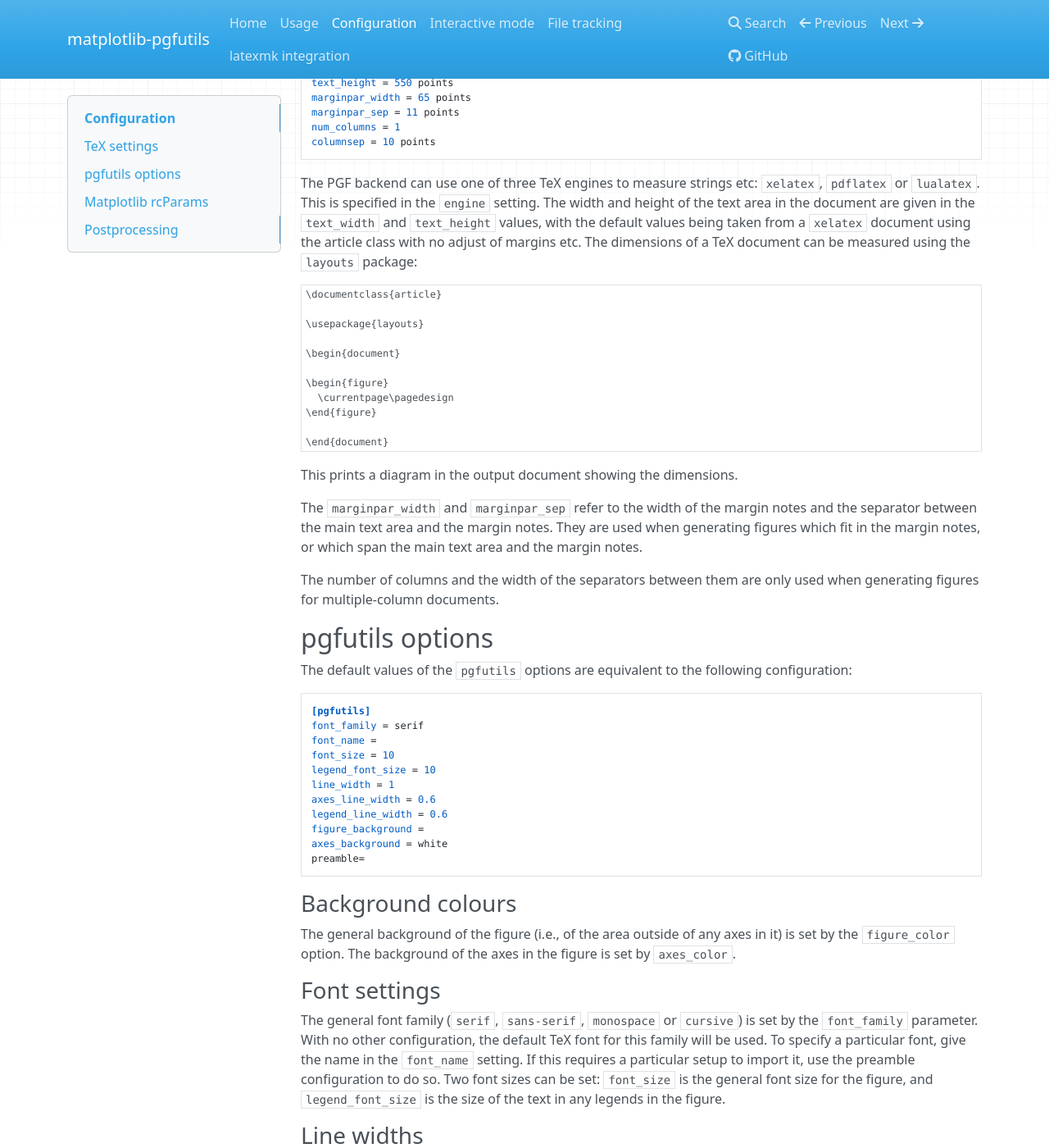
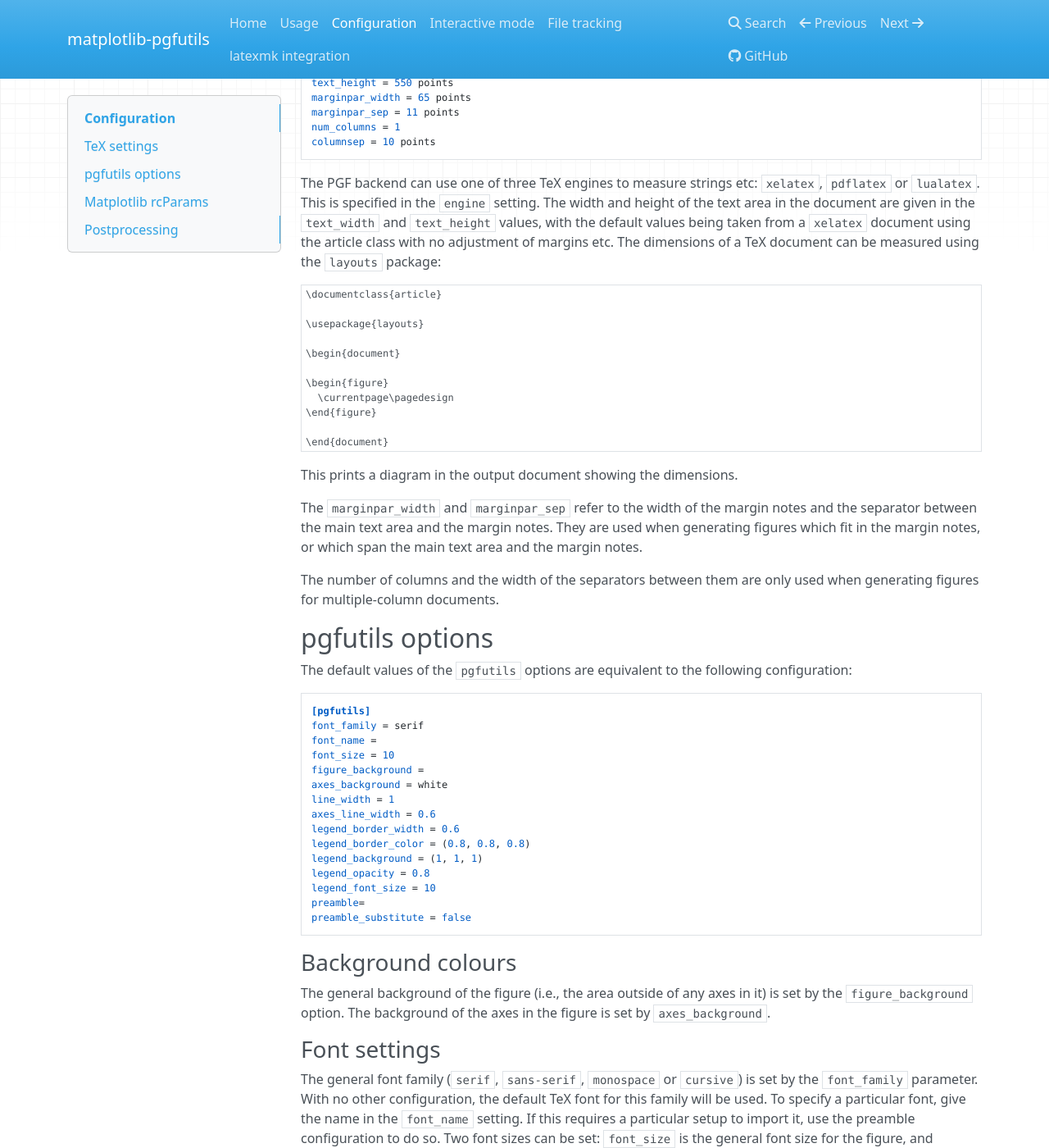
Before and after one commit to bcbnz/matplotlib-pgfutils, an MkDocs documentation site: the page built from doc/config.md, in a window 1280 px wide and 1400 px high, scrolled down 892 px. Shown: the whole window at 82% size. Built offline with MkDocs 1.6.1, drawn with Linux system fonts in a browser that asks for light colours; nearby versions of some CDN libraries; some of the changed text lies outside the part shown.

Commit message:
Doc: fix typos, missing/renamed options in config documentation.

````diff
--- a/doc/config.md
+++ b/doc/config.md
@@ -57,8 +57,8 @@ The PGF backend can use one of three TeX engines to measure strings etc:
 `xelatex`, `pdflatex` or `lualatex`. This is specified in the `engine` setting.
 The width and height of the text area in the document are given in the
 `text_width` and `text_height` values, with the default values being taken from
-a `xelatex` document using the article class with no adjust of margins etc. The
-dimensions of a TeX document can be measured using the `layouts` package:
+a `xelatex` document using the article class with no adjustment of margins etc.
+The dimensions of a TeX document can be measured using the `layouts` package:
 
 ```tex
 \documentclass{article}
@@ -96,20 +96,24 @@ configuration:
 font_family = serif
 font_name =
 font_size = 10
-legend_font_size = 10
+figure_background =
+axes_background = white
 line_width = 1
 axes_line_width = 0.6
-legend_line_width = 0.6
-figure_background =
-axes_background = white
+legend_border_width = 0.6
+legend_border_color = (0.8, 0.8, 0.8)
+legend_background = (1, 1, 1)
+legend_opacity = 0.8
+legend_font_size = 10
 preamble=
+preamble_substitute = false
 ```
 
 ### Background colours
 
-The general background of the figure (i.e., of the area outside of any axes in
-it) is set by the `figure_color` option. The background of the axes in the
-figure is set by `axes_color`.
+The general background of the figure (i.e., the area outside of any axes in it)
+is set by the `figure_background` option. The background of the axes in the
+figure is set by `axes_background`.
 
 
 ### Font settings
@@ -212,8 +216,8 @@ used if it overrides an rcParams setting that you want to change back.
 Note that these rcParams are applied after all other figure configuration is
 complete. This means that they will completely override pgfutils. For example,
 the configuration given above would result in the figure background being blue,
-regardless of what you specify `figure_color` as in `pgfutils.cfg` options or
-the `setup_figure()` call.
+regardless of what you specify `figure_background` as in `pgfutils.cfg` options
+or the `setup_figure()` call.
 
 
 Postprocessing
````
